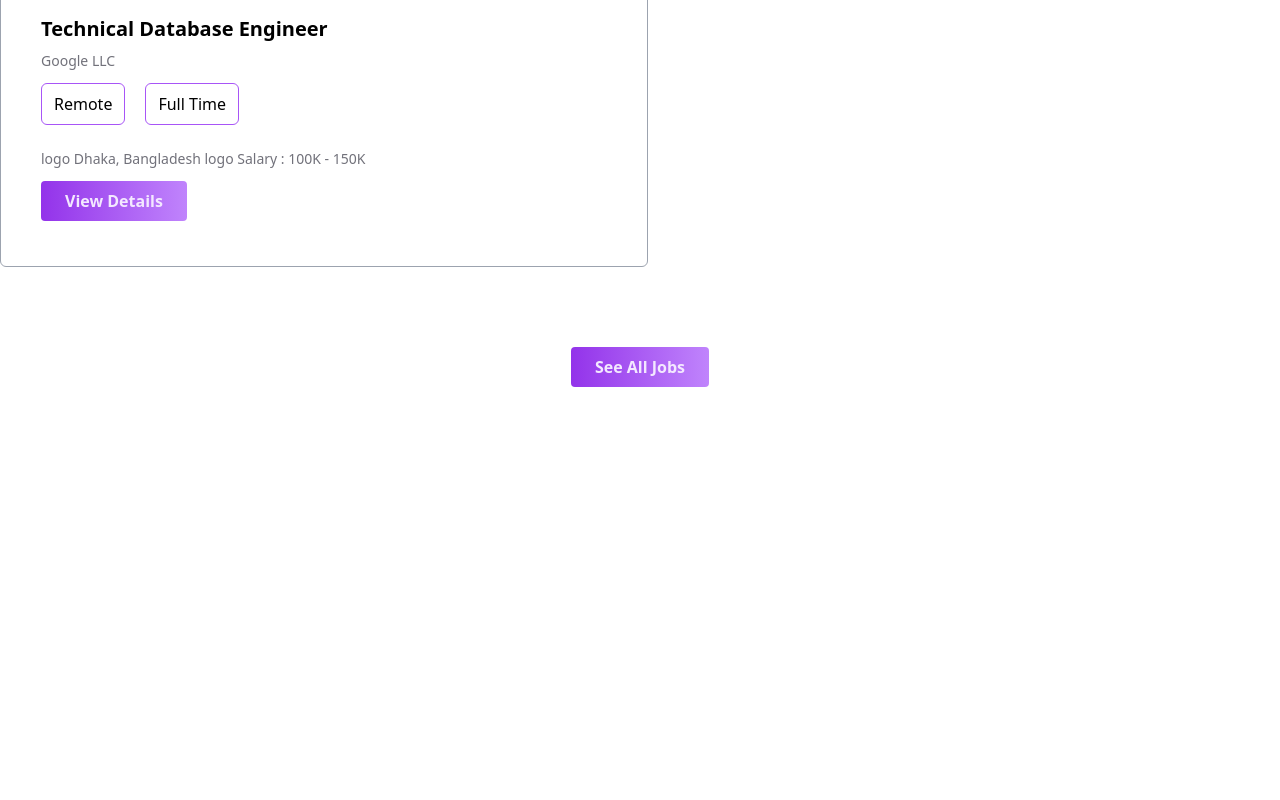
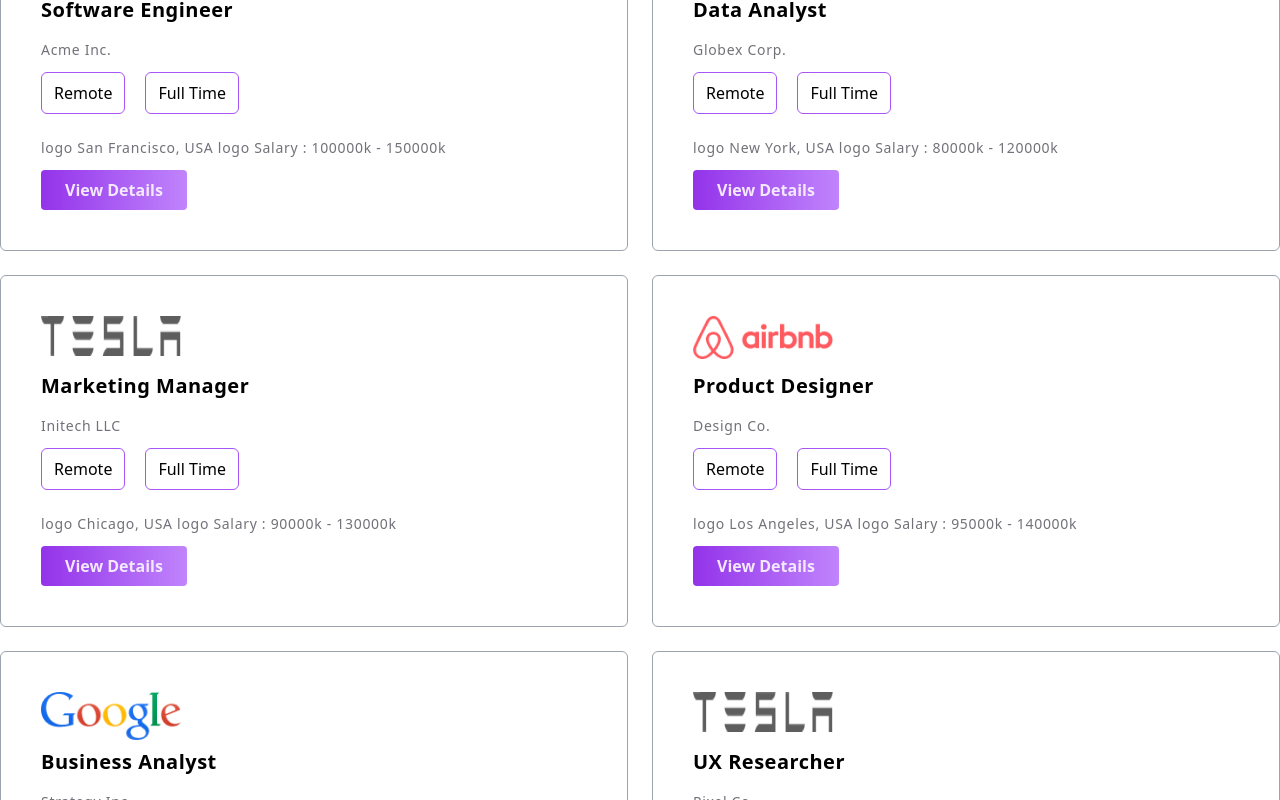
Before and after one commit to RF-Rezon/Santa-Monica, a React (Vite) app in the folder career-hub/: page / in a window 1280 px wide. Shown: the part 1720-2520 px from the top of the page. Before the commit the page ends 2187 px from the top, so only its background shows below. Built offline with nearby package versions, Linux system fonts and the light colour scheme.

Commit message:
Details page left side done

```diff
--- /dev/null
+++ b/career-hub/public/salary.json
@@ -0,0 +1,118 @@
+{
+  "featured_jobs": [
+    {
+      "id": 1,
+      "image": "../assets/All Images/google-1-1 1.png",
+      "title": "Software Engineer",
+      "company": "Acme Inc.",
+      "location": {
+        "city": "San Francisco",
+        "state": "CA",
+        "country": "USA"
+      },
+      "salary": {
+        "min": 100000,
+        "max": 150000
+      },
+      "jobType": {
+        "full": "Full Time",
+        "half": "Remote"
+      }
+    },
+    {
+      "id": 2,
+      "image": "../assets/All Images/netflix-4 1.png",
+      "title": "Data Analyst",
+      "company": "Globex Corp.",
+      "location": {
+        "city": "New York",
+        "state": "NY",
+        "country": "USA"
+      },
+      "salary": {
+        "min": 80000,
+        "max": 120000
+      },
+      "jobType": {
+        "full": "Full Time",
+        "half": "Remote"
+      }
+    },
+    {
+      "id": 3,
+      "image": "../assets/All Images/tesla-9 1.png",
+      "title": "Marketing Manager",
+      "company": "Initech LLC",
+      "location": {
+        "city": "Chicago",
+        "state": "IL",
+        "country": "USA"
+      },
+      "salary": {
+        "min": 90000,
+        "max": 130000
+      },
+      "jobType": {
+        "full": "Full Time",
+        "half": "Remote"
+      }
+    },
+    {
+      "id": 4,
+      "image": "../assets/All Images/Group 10021.png",
+      "title": "Product Designer",
+      "company": "Design Co.",
+      "location": {
+        "city": "Los Angeles",
+        "state": "CA",
+        "country": "USA"
+      },
+      "salary": {
+        "min": 95000,
+        "max": 140000
+      },
+      "jobType": {
+        "full": "Full Time",
+        "half": "Remote"
+      }
+    },
+    {
+      "id": 5,
+      "image": "../assets/All Images/google-1-1 1.png",
+      "title": "Business Analyst",
+      "company": "Strategy Inc.",
+      "location": {
+        "city": "Boston",
+        "state": "MA",
+        "country": "USA"
+      },
+      "salary": {
+        "min": 85000,
+        "max": 125000
+      },
+      "jobType": {
+        "full": "Full Time",
+        "half": "Remote"
+      }
+    },
+    {
+      "id": 6,
+      "image": "../assets/All Images/tesla-9 1.png",
+      "title": "UX Researcher",
+      "company": "Pixel Co.",
+      "location": {
+        "city": "Seattle",
+        "state": "WA",
+        "country": "USA"
+      },
+      "salary": {
+        "min": 90000,
+        "max": 135000
+      },
+      "jobType": {
+        "full": "Full Time",
+        "half": "Remote"
+      }
+    }
+  ]
+}
--- a/career-hub/src/Header/Header.jsx
+++ b/career-hub/src/Header/Header.jsx
@@ -2,6 +2,7 @@ import React from 'react';
 import { useLoaderData } from 'react-router-dom';
 import FeaturedJobs from '../UnderHeader/FeaturedJobs';
 import JobCategolyList from '../UnderHeader/JobCategolyList';
+import JobDetails from '../JobDetails/JobDetails';
 
 const Header = () => {
     return (
@@ -28,6 +29,7 @@ const Header = () => {
             </div>
             <JobCategolyList/>
             <FeaturedJobs/>
+            <JobDetails/>
         </div>
     );
 };
--- /dev/null
+++ b/career-hub/src/JobDetails/JobDetails.jsx
@@ -0,0 +1,29 @@
+import React from 'react';
+
+const JobDetails = () => {
+    return (
+        <div>
+            <div>
+                <p className='bt mb-20'>Job Details</p>
+            </div>
+            <div className='flex'>
+                <div className='basis-2/3'>
+                    <p><p className='bt-1'>Job Description:</p> <p className='gg'>A UI/UX (User Interface/User Experience) designer is responsible for designing and creating engaging and effective interfaces for software and web applications. This includes designing the layout, visual design, and interactivity of the user interface.</p></p>
+                    <p>
+                    <p className='bt-1'>Job Responsibility:</p> <p className='gg'>Collaborating with cross-functional teams: UI/UX designers often work closely with other teams, including product management, engineering, and marketing, to ensure that the user interface is aligned with business and technical requirements. You will need to be able to effectively communicate your design ideas and gather feedback from other team members.</p>
+                    </p>
+                    <p><p className='bt-1'>Educational Requirements:</p>
+                    <p className='gg'>Bachelor degree to complete any reputational university.</p>
+                    </p>
+                    <p>
+                    <p className='bt-1'>Experiences:</p>
+                    <p className='gg'>2-3 Years in this field.</p>
+                    </p>
+                </div>
+                <div className='basis-1/3'></div>
+            </div>
+        </div>
+    );
+};
+
+export default JobDetails;
--- /dev/null
+++ b/career-hub/src/UnderHeader/FeatureJobs2.jsx
@@ -0,0 +1,27 @@
+import React from 'react';
+import { Link } from 'react-router-dom';
+
+const FeatureJobs2 = ({features}) => {
+    const { id, image, title, company, location, salary, jobType} = features;
+    return (
+        <div>
+             <div className="py-10 flex flex-col justify-evenly border border-gray-400 pl-10 rounded-md">
+                        <div className='h-[40px] w-[140px]'><img className='min-h-full min-w-full' src={image} alt="google" /></div>
+                        <div>
+                            <p className='bt-1'>{title}</p>
+                            <p className='gg'>{company}</p>
+                            <div className='flex space-x-5'>
+                            <button className='p-border'>{jobType.half}</button>
+                            <button className='p-border'>{jobType.full}</button>
+                            </div>
+                            <div className='gg py-3'>
+                                <span>logo {location.city}, {location.country} logo Salary : {salary.min}k - {salary.max}k</span>
+                            </div>
+                            <div><Link to ={id} ><button className='p-b'>View Details</button></Link></div>
+                        </div>
+                    </div>
+        </div>
+    );
+};
+
+export default FeatureJobs2;
--- a/career-hub/src/UnderHeader/FeaturedJobs.jsx
+++ b/career-hub/src/UnderHeader/FeaturedJobs.jsx
@@ -1,27 +1,23 @@
-import React from 'react';
+import React, { useEffect, useState } from 'react';
+import FeatureJobs2 from './FeatureJobs2';
 
 const FeaturedJobs = () => {
+    const [count, setCount] = useState([]);
+    const [initial, setInitial] = useState();
+
+
+    useEffect( ()=>{
+         fetch("salary.json")
+         .then(data => data.json())
+         .then(final=> setCount(final.featured_jobs))
+    },[])
     return (
         <div>
             <div className="max-w-7xl mx-auto">
                 <p className='bt'>Featured Jobs</p>
                 <p className='gg text-center mb-20'>Explore thousands of job opportunities with all the information you need. Its your future</p>
                 <div className='grid grid-cols-1 md:grid-cols-2 gap-6 my-8'>
-                    <div className="h-[392px] w-[648px] flex flex-col justify-evenly border border-gray-400 pl-10 rounded-md">
-                        <img className='h-[39.98px] w-[116.69px]' src="../../assets/All Images/google-1-1 1.png" alt="google" />
-                        <div>
-                            <p className='bt-1'>Technical Database Engineer</p>
-                            <p className='gg'>Google LLC</p>
-                            <div className='flex space-x-5'>
-                            <button className='p-border'>Remote</button>
-                            <button className='p-border'>Full Time</button>
-                            </div>
-                            <div className='gg py-3'>
-                                <span>logo Dhaka, Bangladesh logo Salary : 100K - 150K</span>
-                            </div>
-                            <div><button className='p-b'>View Details</button></div>
-                        </div>
-                    </div>
+                   {count.map(features=> <FeatureJobs2 features={features} key={features.id}/>)}
                 </div>
                 <div className='flex items-center justify-center my-20'><button className='p-b'>See All Jobs</button></div>
             </div>
--- a/career-hub/src/main.css
+++ b/career-hub/src/main.css
@@ -6,19 +6,19 @@
   @apply px-6 py-2 text-base font-semibold text-purple-100 rounded bg-gradient-to-r from-purple-600 to-purple-400;
 }
 .p-border {
-  @apply px-3 py-2 border rounded-md border-purple-500 my-3;
+  @apply px-3 py-2 border rounded-md border-purple-500 my-3 text-base font-medium;
 }
 .p-bg {
   @apply bg-purple-100 bg-opacity-20;
 }
 .gg {
-  @apply font-medium text-sm text-zinc-500;
+  @apply font-normal text-sm tracking-wider text-zinc-500;
 }
 .bt {
-  @apply text-3xl font-bold text-center py-4 mt-20;
+  @apply text-3xl font-extrabold text-center tracking-wide py-4 mt-20 mb-3;
 }
 .bt-1 {
-  @apply text-xl font-bold py-2;
+  @apply text-xl font-bold py-2 my-2 tracking-wide;
 }
 
 /* bt> black title */
```
